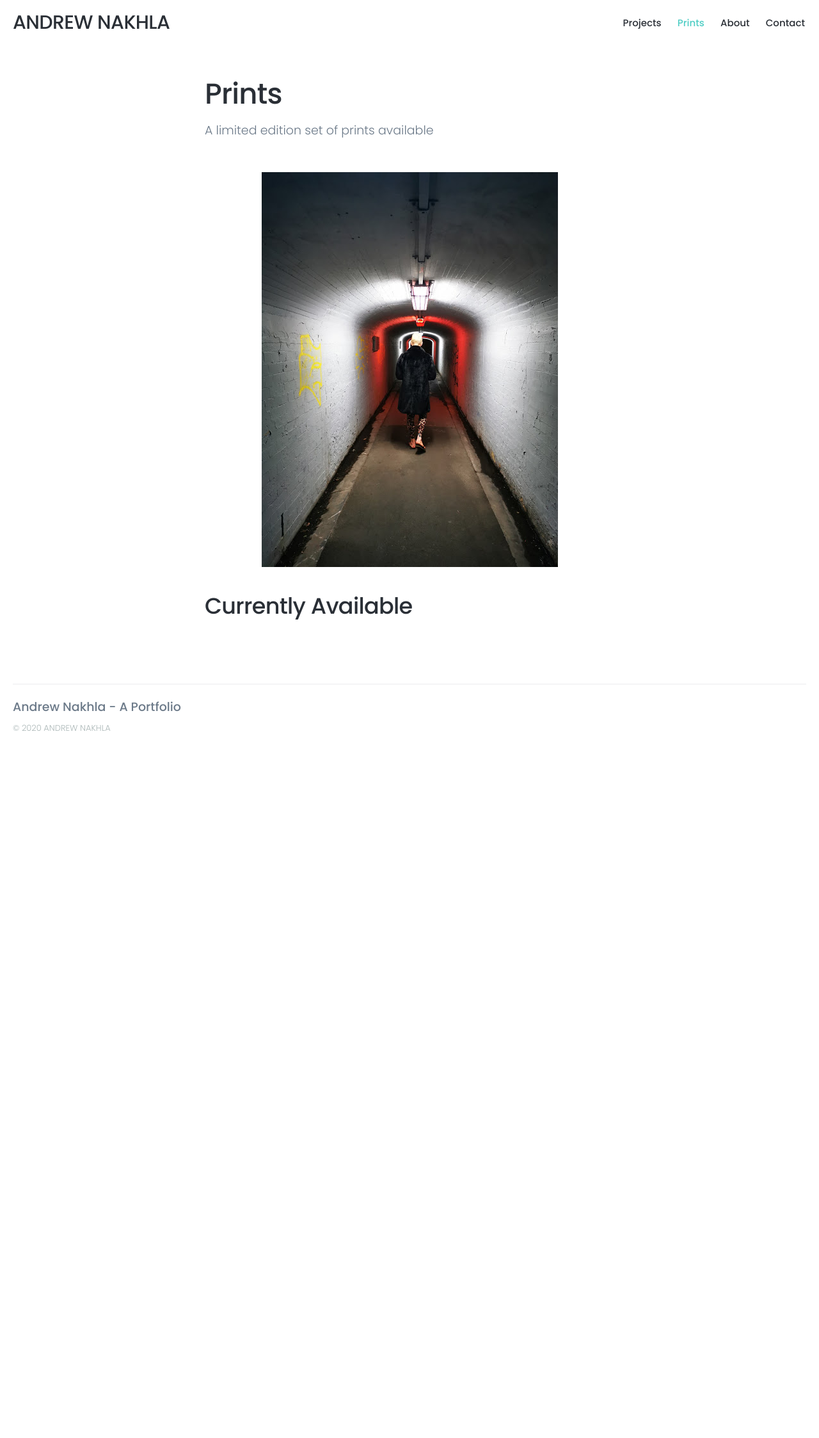
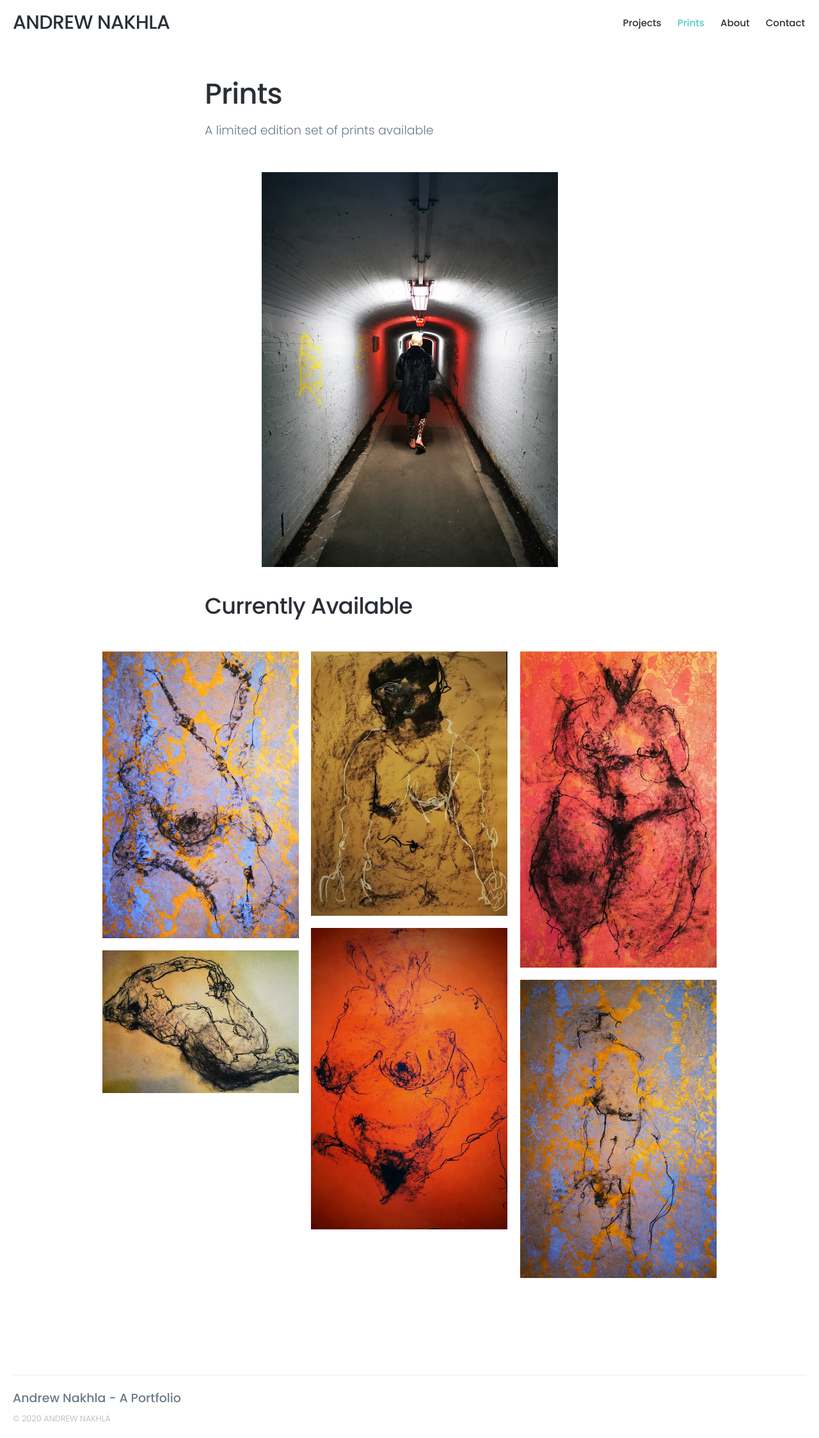
Before and after one commit to poptartfiend/poptartfiend.github.io, a Jekyll site: the page built from _pages/prints.md, in a window 1280 px wide. Shown: the whole page at 64% size. Built offline with Jekyll 4.4.1, drawn with Linux system fonts in a browser that asks for light colours; nearby versions of some CDN libraries; before the commit the page ends 1168 px from its top, so only the background shows below that.

Commit message:
Update prints.md

```diff
--- a/_pages/prints.md
+++ b/_pages/prints.md
@@ -8,3 +8,12 @@ featured_image: /images/0002.JPG
 ![](/images/0002.JPG)
 
 ## Currently Available
+
+<div class="gallery" data-columns="3">
+	<img src="/images/x1.jpg">
+	<img src="/images/x2.jpg">
+	<img src="/images/x3.jpg">
+	<img src="/images/x4.jpg">
+	<img src="/images/x5.jpg">
+	<img src="/images/x6.jpg">
+</div>
```
